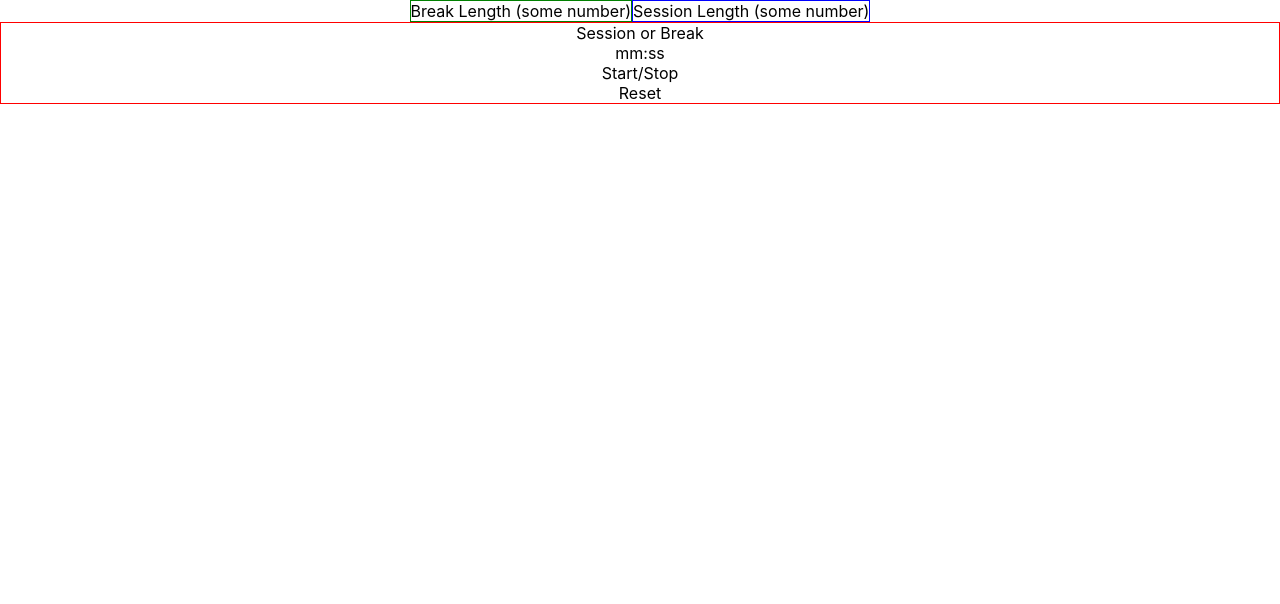
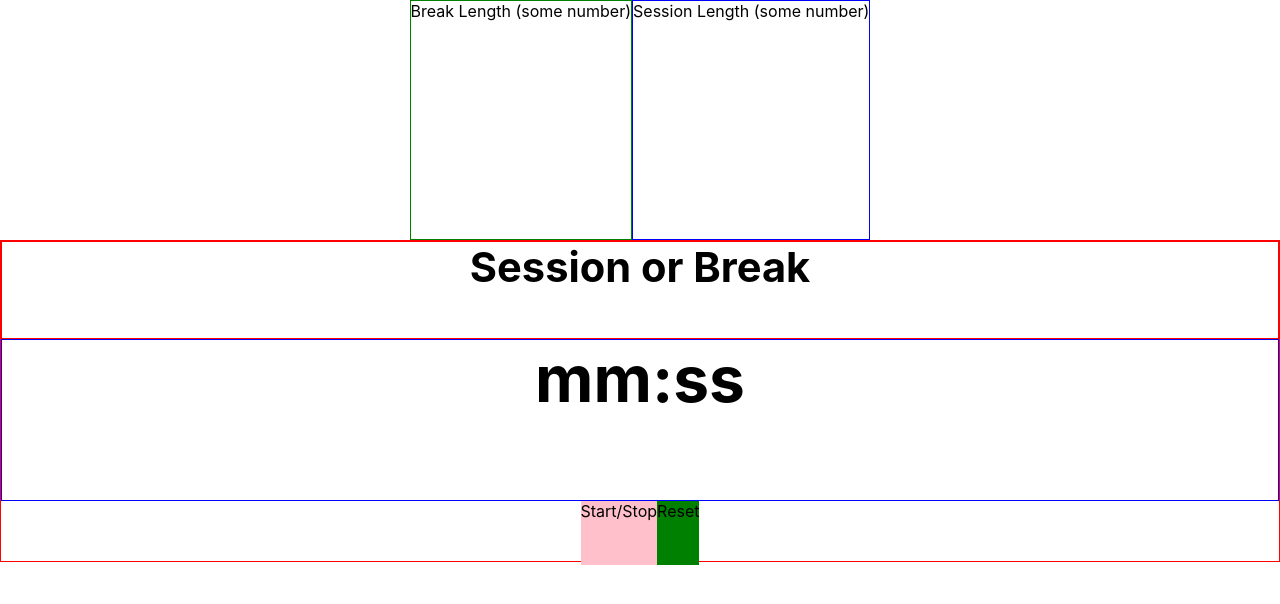
Before and after one commit to AyumiOsawa/freeCodeCamp, a React (Create React App) app in the folder front-end_library_project/25_and_5_clock/: page / in a window 1280 px wide. Shown: the top 604 px of the page. Built offline with nearby package versions, Linux system fonts and the light colour scheme.

Commit message:
specified style added

```diff
--- a/front-end_library_project/25_and_5_clock/src/App.css
+++ b/front-end_library_project/25_and_5_clock/src/App.css
@@ -4,6 +4,7 @@
 }
 
 .label_container {
+  height: 30vh;
   display: flex;
   justify-content: center;
 }
--- a/front-end_library_project/25_and_5_clock/src/features/breakLabel/BreakLabel.css
+++ b/front-end_library_project/25_and_5_clock/src/features/breakLabel/BreakLabel.css
@@ -1,3 +1,7 @@
 .break-label {
   border: 1px green solid;
 }
+
+.break-label {
+  cursor: pointer;
+}
--- a/front-end_library_project/25_and_5_clock/src/features/sessionLabel/SessionLabel.css
+++ b/front-end_library_project/25_and_5_clock/src/features/sessionLabel/SessionLabel.css
@@ -1,3 +1,7 @@
 .session-label {
   border: 1px blue solid;
 }
+
+.session-label {
+  cursor: pointer;
+}
--- a/front-end_library_project/25_and_5_clock/src/features/timer/Timer.css
+++ b/front-end_library_project/25_and_5_clock/src/features/timer/Timer.css
@@ -1,3 +1,34 @@
 .timer {
   border: 1px red solid;
+  height: 40vh;
 }
+
+.timer_label {
+  font-size: 2.6rem;
+  font-weight: bold;
+  height: 30%;
+  border: 1px red solid;
+}
+
+.time_left {
+  font-size: 4rem;
+  font-weight: bold;
+  height: 50%;
+  border: 1px blue solid;
+}
+
+.controls {
+  height: 20%;
+  display: flex;
+  justify-content: center;
+}
+
+.start_stop {
+  background-color: pink;
+  cursor: pointer;
+}
+
+.reset {
+  background-color: green;
+  cursor: pointer;
+}
--- a/front-end_library_project/25_and_5_clock/src/features/timer/Timer.js
+++ b/front-end_library_project/25_and_5_clock/src/features/timer/Timer.js
@@ -10,22 +10,28 @@ export function Timer() {
     >
       <div
         id="timer-label"
+        className="timer_label"
       >
       Session or Break
       </div>
       <div
         id="time-left"
+        className="time_left"
       >
         mm:ss
       </div>
-      <div>
+      <div
+        className="controls"
+      >
         <div
           id="start_stop"
+          className="start_stop"
         >
           Start/Stop
         </div>
         <div
           id="reset"
+          className="reset"
         >
           Reset
         </div>
```
